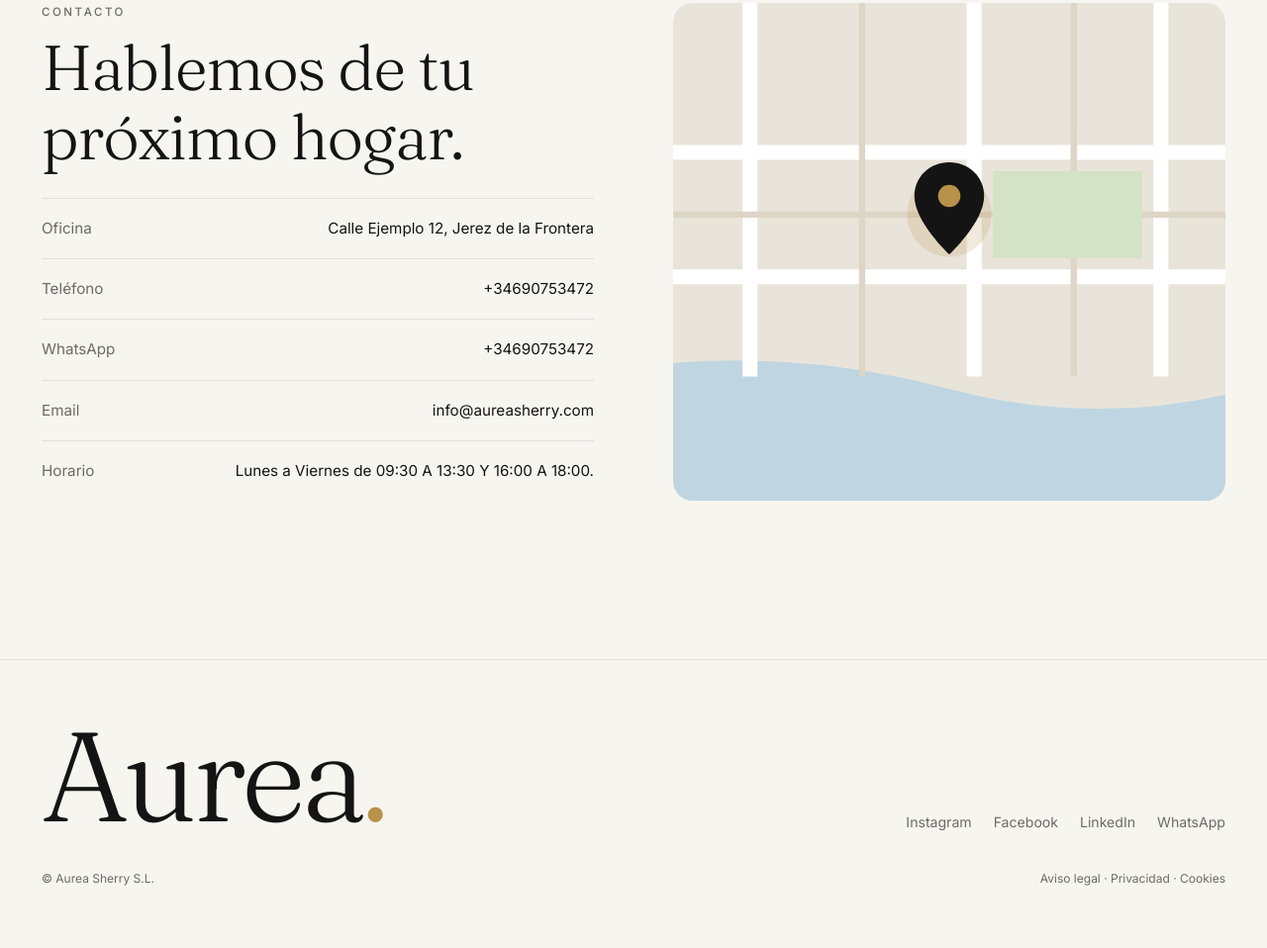
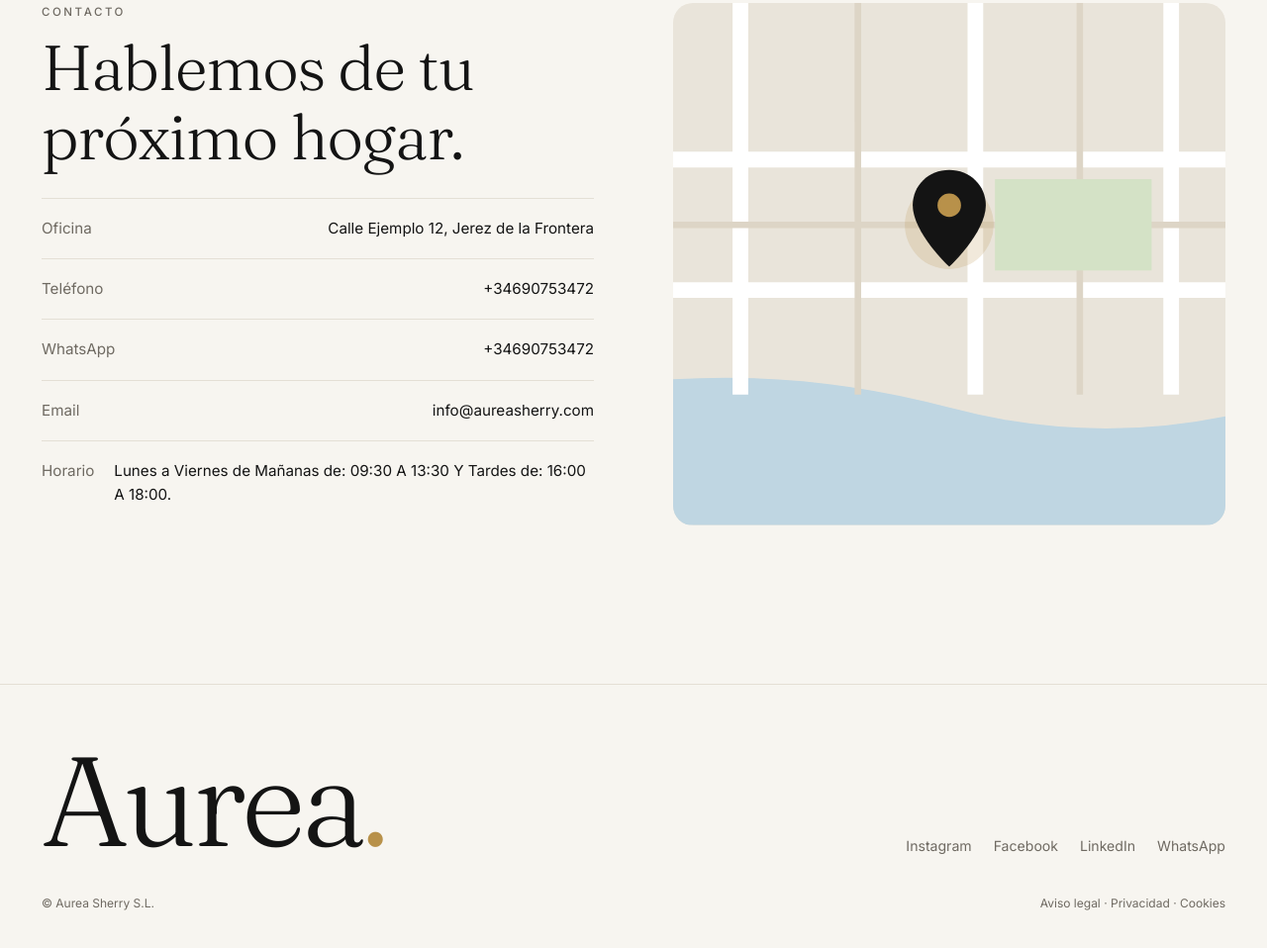
Before and after one commit to aureasherry/aureasherry-web, a plain HTML site: page index.html in a window 1280 px wide. Shown: the part 5212-6170 px from the top of the page at 99% size. Before the commit the page ends 6146 px from the top, so only its background shows below. Drawn offline with Linux system fonts and the light colour scheme.

Commit message:
Update index.html

```diff
--- a/index.html
+++ b/index.html
@@ -378,7 +378,7 @@ footer{border-top:1px solid var(--line);padding:60px 0 36px;margin-top:40px}
         <div><span>Teléfono</span>+34690753472</div>
         <div><span>WhatsApp</span>+34690753472</div>
         <div><span>Email</span>info@aureasherry.com</div>
-        <div><span>Horario</span>Lunes a Viernes de  09:30 A 13:30 Y  16:00 A 18:00.</div>
+        <div><span>Horario</span>Lunes a Viernes de Mañanas de: 09:30 A 13:30 Y Tardes de: 16:00 A 18:00.</div>
       </div>
     </div>
     <div class="mapa rev">
```
